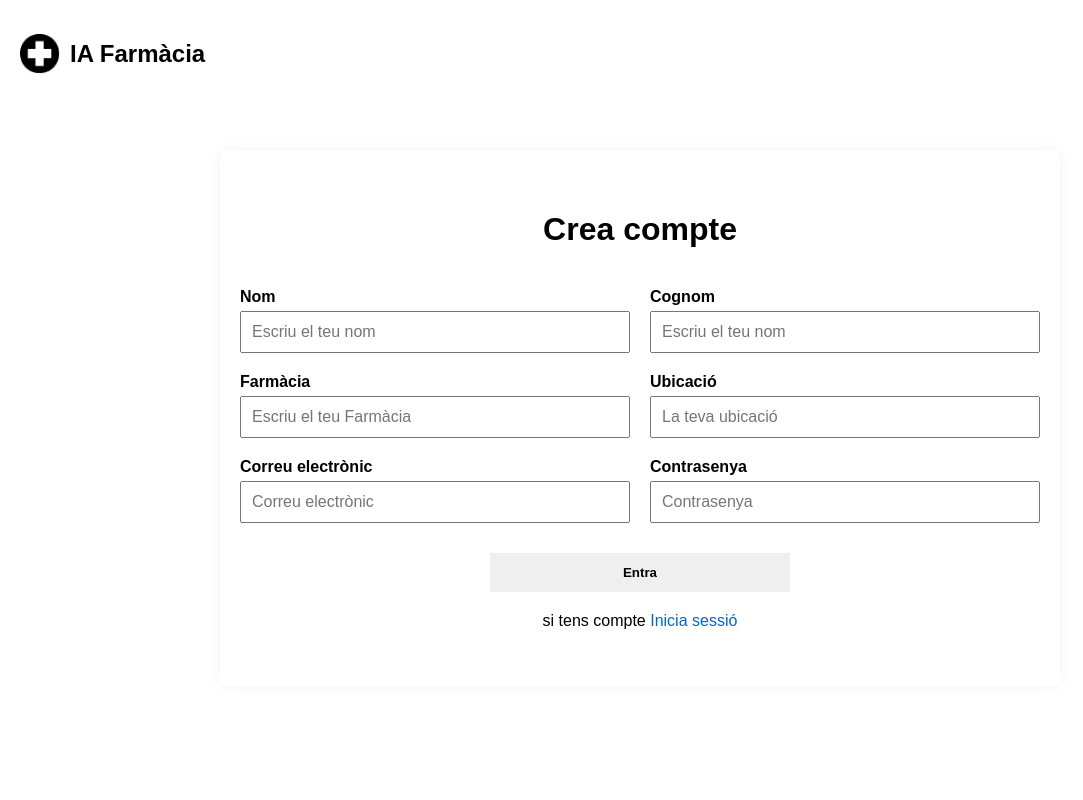
After one commit to GavinCartier/pharmaceutical-ai, a Flask app: page /register in a window 1280 px wide. The commit adds this page. Shown: the whole page, without its empty margins (0-1083 px from the left). Run offline with Flask 3, Linux system fonts and the light colour scheme.

Commit message:
Complete sign in and register page

```diff
--- a/app.py
+++ b/app.py
@@ -11,5 +11,9 @@ def home():
 def signin():
     return render_template('components/signin.html')
 
+@app.route('/register')
+def register():
+    return render_template('/components/register.html')
+
 if __name__ == "__main__":
     app.run(debug=True)
--- /dev/null
+++ b/static/css/register.css
@@ -0,0 +1,89 @@
+body, html {
+    margin: 0;
+    padding: 0;
+    height: 100%;
+    font-family: Arial, sans-serif;
+    background-color: white;
+  }
+
+  .page-wrapper {
+    min-height: 100vh;
+    display: flex;
+    flex-direction: column;
+    align-items: center;
+    position: relative;
+  }
+
+  /* Top-left logo */
+  .login-branding {
+    position: absolute;
+    top: 20px;
+    left: 20px;
+    display: flex;
+    align-items: center;
+    gap: 10px;
+  }
+
+  .login-logo {
+    width: 40px;
+    height: 40px;
+  }
+
+  /* Register form styling */
+  .register-container {
+    margin-top: 150px;
+    padding: 40px 20px;
+    border-radius: 8px;
+    box-shadow: 0 0 15px rgba(0, 0, 0, 0.05);
+    width: 90%;
+    max-width: 800px;
+    text-align: center;
+  }
+
+  .register-container h1 {
+    margin-bottom: 40px;
+    font-size: 2rem;
+  }
+
+  /* Two-column grid layout */
+  .form-grid {
+    display: grid;
+    grid-template-columns: 1fr 1fr;
+    gap: 20px;
+    margin-bottom: 30px;
+  }
+
+  .form-group {
+    display: flex;
+    flex-direction: column;
+    text-align: left;
+  }
+
+  label {
+    font-weight: bold;
+    margin-bottom: 5px;
+  }
+
+  input {
+    padding: 10px;
+    font-size: 1rem;
+  }
+
+  button {
+    padding: 12px 0;
+    width: 100%;
+    max-width: 300px;
+    font-weight: bold;
+    border: none;
+    cursor: pointer;
+    margin: 0 auto;
+  }
+
+  .register {
+    margin-top: 20px;
+  }
+
+  .register a {
+    color: #0066cc;
+    text-decoration: none;
+  }
--- /dev/null
+++ b/templates/components/register.html
@@ -0,0 +1,59 @@
+<head>
+  <meta charset="UTF-8" />
+  <meta name="viewport" content="width=device-width, initial-scale=1.0" />
+  <title>Crea Compte - IA Farmàcia</title>
+  <link rel="stylesheet" href="{{ url_for('static', filename='css/register.css') }}">
+</head>
+
+<body>
+    <div class="page-wrapper">
+
+      <!-- Top-left branding -->
+      <div class="login-branding">
+        <img
+          src="{{ url_for('static', filename='images/Farmacia-IA.png') }}"
+          alt="Farmacia IA logo"
+          class="login-logo"
+        />
+        <h2>IA Farmàcia</h2>
+      </div>
+
+      <!-- Form container -->
+      <div class="register-container">
+        <h1>Crea compte</h1>
+
+        <form action="/register" method="post" class="register-form">
+          <div class="form-grid">
+            <div class="form-group">
+              <label for="nom">Nom</label>
+              <input type="text" id="nom" name="nom" placeholder="Escriu el teu nom" required />
+            </div>
+            <div class="form-group">
+              <label for="cognom">Cognom</label>
+              <input type="text" id="cognom" name="cognom" placeholder="Escriu el teu nom" required />
+            </div>
+            <div class="form-group">
+              <label for="farmacia">Farmàcia</label>
+              <input type="text" id="farmacia" name="farmacia" placeholder="Escriu el teu Farmàcia" required />
+            </div>
+            <div class="form-group">
+              <label for="ubicacio">Ubicació</label>
+              <input type="text" id="ubicacio" name="ubicacio" placeholder="La teva ubicació" required />
+            </div>
+            <div class="form-group">
+              <label for="email">Correu electrònic</label>
+              <input type="email" id="email" name="email" placeholder="Correu electrònic" required />
+            </div>
+            <div class="form-group">
+              <label for="password">Contrasenya</label>
+              <input type="password" id="password" name="password" placeholder="Contrasenya" required />
+            </div>
+          </div>
+
+          <button type="submit">Entra</button>
+        </form>
+
+        <p class="register">si tens compte <a href="/login">Inicia sessió</a></p>
+      </div>
+    </div>
+  </body>
```
Also changed, not shown: static/css/styles.css (+41 -6 lines), templates/components/signin.html (+13 -6 lines).
